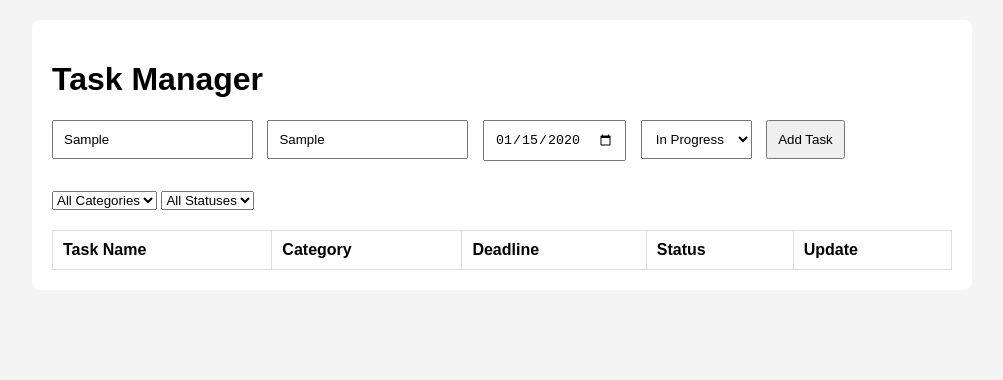
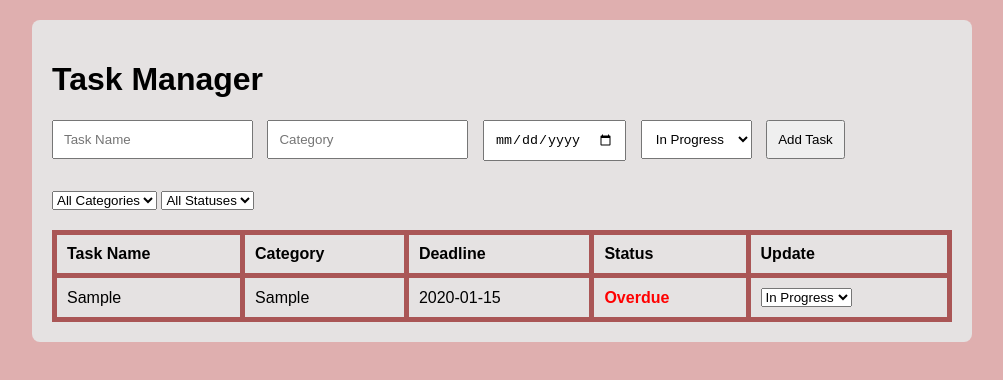
Before and after one commit to Patriciadot/Sba-4, a plain HTML site: page index.html in a window 1280 px wide. Both pictures are taken after typing "Sample", "Sample", "2020-01-15" into the empty fields and a click on the button "Add Task". Shown: the whole page, without its empty margins (138-1141 px from the left). Drawn offline with Linux system fonts and the light colour scheme.

Commit message:
added script.js

```diff
--- a/index.html
+++ b/index.html
@@ -53,5 +53,7 @@
         </table>
     </div>
 
+
+    <script src="script.js"> </script>
 </body>
 </html>
--- a/script.js
+++ b/script.js
@@ -0,0 +1,91 @@
+let tasks = JSON.parse(localStorage.getItem("tasks")) || [];
+
+function addTask() {
+  const name = document.getElementById("taskName").value.trim();
+  const category = document.getElementById("taskCategory").value.trim();
+  const deadline = document.getElementById("taskDeadline").value;
+  const status = document.getElementById("taskStatus").value;
+
+  if (!name || !category || !deadline) {
+    alert("Please fill in all fields.");
+    return;
+  }
+
+  const task = { name, category, deadline, status };
+  tasks.push(task);
+  saveTasks();
+  clearForm();
+  updateCategoryFilter();
+  renderTasks();
+}
+
+function saveTasks() {
+  localStorage.setItem("tasks", JSON.stringify(tasks));
+}
+
+function clearForm() {
+  document.getElementById("taskName").value = '';
+  document.getElementById("taskCategory").value = '';
+  document.getElementById("taskDeadline").value = '';
+  document.getElementById("taskStatus").value = 'In Progress';
+}
+
+function renderTasks() {
+  const list = document.getElementById("taskList");
+  list.innerHTML = "";
+
+  const filterCategory = document.getElementById("filterCategory").value;
+  const filterStatus = document.getElementById("filterStatus").value;
+
+  const today = new Date().toISOString().split("T")[0];
+
+  tasks.forEach((task, index) => {
+
+    let displayStatus = task.status;
+    if (task.status !== "Completed" && task.deadline < today) {
+      displayStatus = "Overdue";
+    }
+
+
+    if ((filterCategory && task.category !== filterCategory) ||
+        (filterStatus && displayStatus !== filterStatus)) {
+      return;
+    }
+
+    const row = document.createElement("tr");
+    row.innerHTML = `
+      <td>${task.name}</td>
+      <td>${task.category}</td>
+      <td>${task.deadline}</td>
+      <td class="${displayStatus === 'Overdue' ? 'overdue' : ''}">${displayStatus}</td>
+      <td>
+        <select onchange="updateTaskStatus(${index}, this.value)">
+          <option value="In Progress" ${task.status === "In Progress" ? "selected" : ""}>In Progress</option>
+          <option value="Completed" ${task.status === "Completed" ? "selected" : ""}>Completed</option>
+        </select>
+      </td>
+    `;
+    list.appendChild(row);
+  });
+}
+
+function updateTaskStatus(index, newStatus) {
+  tasks[index].status = newStatus;
+  saveTasks();
+  renderTasks();
+}
+
+function updateCategoryFilter() {
+  const filter = document.getElementById("filterCategory");
+  const categories = [...new Set(tasks.map(task => task.category))];
+  filter.innerHTML = '<option value="">All Categories</option>';
+  categories.forEach(cat => {
+    const option = document.createElement("option");
+    option.value = cat;
+    option.textContent = cat;
+    filter.appendChild(option);
+  });
+}
+
+updateCategoryFilter();
+renderTasks();
--- a/style.css
+++ b/style.css
@@ -1,6 +1,6 @@
 body {
   font-family: Arial, sans-serif;
-  background: #f4f4f4;
+  background: #dfafaf;
   margin: 0;
   padding: 20px;
 }
@@ -8,7 +8,7 @@ body {
 .container {
   max-width: 900px;
   margin: auto;
-  background: #fff;
+  background: #e5e2e2;
   padding: 20px;
   border-radius: 8px;
 }
@@ -32,7 +32,7 @@ table {
 
 table th,
 table td {
-  border: 1px solid #ddd;
+  border: 5px solid #aa5656;
   padding: 10px;
   text-align: left;
 }
```
